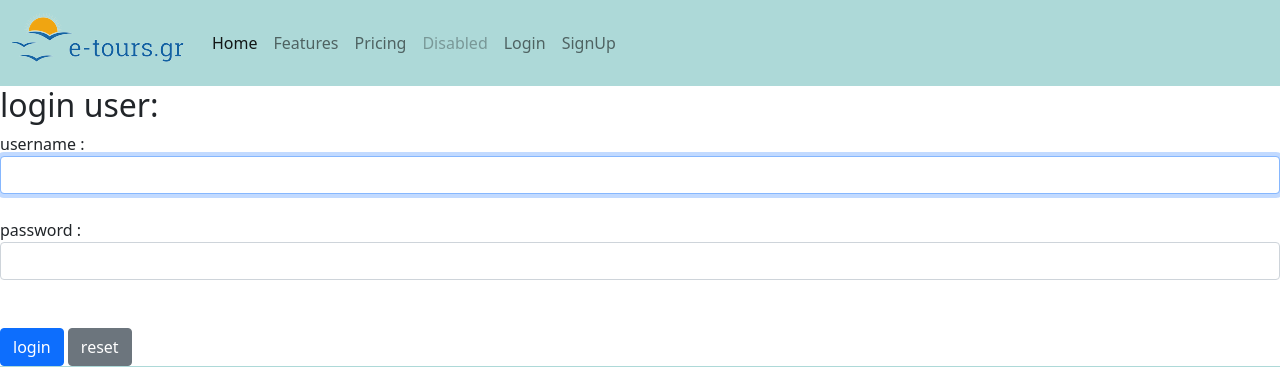
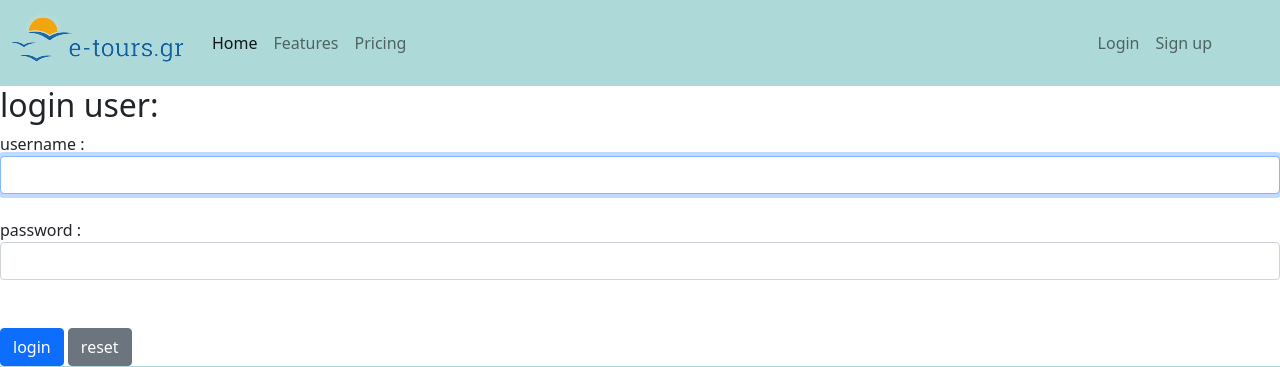
Before and after one commit to anestisprn/final_project, a Django app: page /login/ in a window 1280 px wide. Shown: the top 367 px of the page. Run offline with Django 4.2, Linux system fonts and the light colour scheme.

Commit message:
Move signup login

```diff
--- a/templates/base.html
+++ b/templates/base.html
@@ -31,10 +31,10 @@
               <li class="nav-item">
                 <a class="nav-link" href="#">Pricing</a>
               </li>
-              <li class="nav-item">
-                <a class="nav-link disabled" href="#" tabindex="-1" aria-disabled="true">Disabled</a>
-              </li>
-
+            </div>
+          </ul>
+            <div class="collapse navbar-collapse justify-content-end me-5" id="navbarNav">
+              <ul class="navbar-nav">
               {% if user.is_active %}
                 <li class="nav-item">
                   <a class="nav-link text-danger" href="#" tabindex="-1" aria-disabled="true"> {{ request.user.username }} </a>
@@ -46,12 +46,12 @@
                 <li class="nav-item">
                   <a class="nav-link" href="/login/" tabindex="-1" aria-disabled="true">Login</a>
                 </li>
-                <li class="nav-item">
-                  <a class="nav-link" href="/signup_user/" tabindex="-1" aria-disabled="true">SignUp</a>
+                <li class="nav-item dropdown">
+                  <a class="nav-link" href="/signup_user/" tabindex="-1" aria-disabled="true">Sign up</a>
                 </li>
               {% endif %}
-
             </ul>
+            </div>
           </div>
         </div>
       </nav>
```
Also changed, not shown: static/css/styles.css (line endings or trailing spaces).
